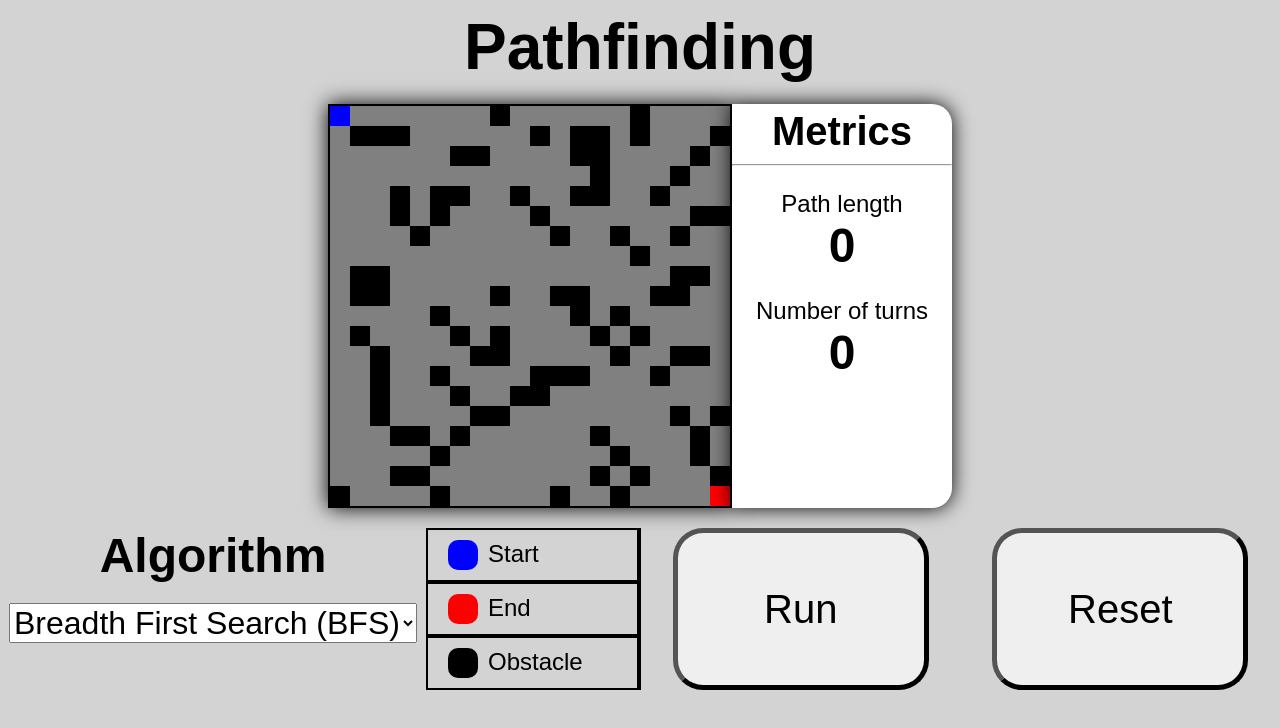
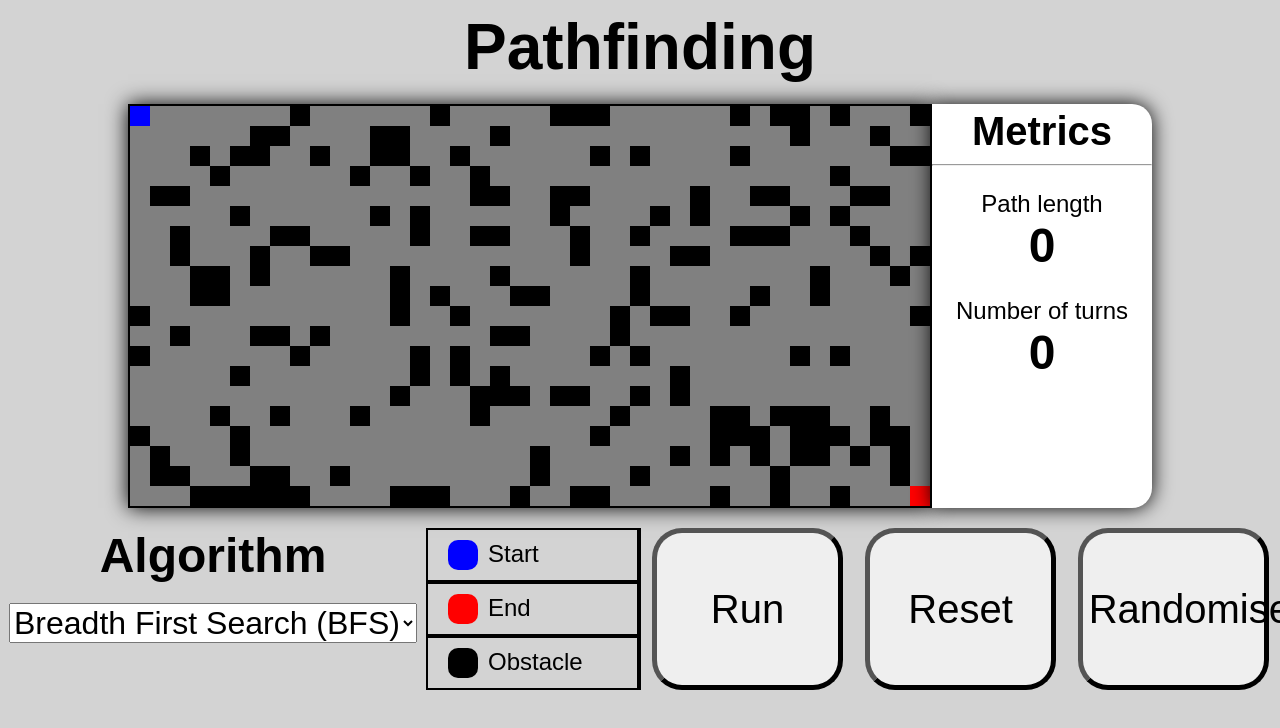
Before and after one commit to IGazza/pathfinding-visualization, a plain HTML site: page index.html in a window 1280 px wide. Drawn offline with Linux system fonts and the light colour scheme.

Commit message:
Added randomisation button.

```diff
--- a/Grid.js
+++ b/Grid.js
@@ -32,6 +32,10 @@ const Grid = (function() {
 
     const clearEndTiles = () => {
         for (let tile of tiles) tile.isEnd = false;
+    }
+
+    const clearObstacles = () => {
+        for (let tile of tiles)  tile.type = tileTypes.EMPTY;
     }
 
     let tiles = [];
@@ -97,6 +101,7 @@ const Grid = (function() {
         },
 
         randomiseGrid(probability) {
+            clearObstacles();
             for (let tile of tiles) {
                 if (!tile.isStart && !tile.isEnd) {
                     if (Math.random() < probability) {
--- a/index.html
+++ b/index.html
@@ -61,6 +61,7 @@
         <div class="options__control">
             <button id="run" class="options__button btn--run">Run</button>
             <button id="reset" class="options__button btn--reset">Reset</button>
+            <button id="randomise" class="options__button btn--randomise">Randomise</button>
         </div>
     </div>
 </body>
--- a/index.js
+++ b/index.js
@@ -1,4 +1,4 @@
-const gridWidth = 20;
+const gridWidth = 40;
 const gridHeight = 20;
 const size = 20;
 const canvas = new Canvas("canvas");
@@ -32,6 +32,12 @@ resetButton.onclick = function () {
     canvas.drawGrid(Grid.getTiles());
 }
 
+const randomiseButton = document.getElementById("randomise");
+randomiseButton.onclick = function () {
+    Grid.randomiseGrid(0.2);
+    canvas.drawGrid(Grid.getTiles());
+}
+
 const selectElement = document.getElementById("algorithm-select");
 selectElement.onchange = function() {
     // Map the value ID to a pathfinding algorithm
--- a/styles.css
+++ b/styles.css
@@ -93,7 +93,7 @@ canvas {
 
 .options__button {
     font-size: 2.5rem;
-    width: 40%;
+    width: 30%;
     border-radius: 30px;
     display: block;
     border-width: 5px;
```
